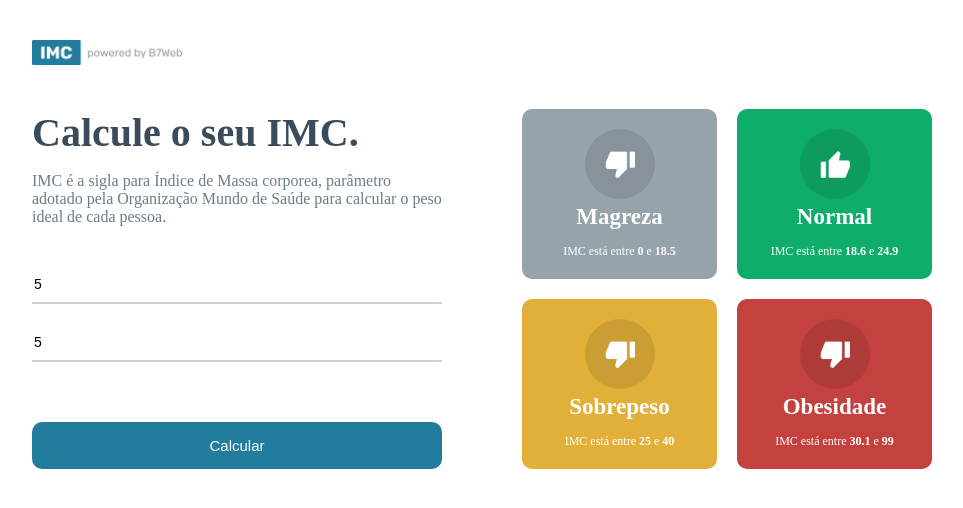
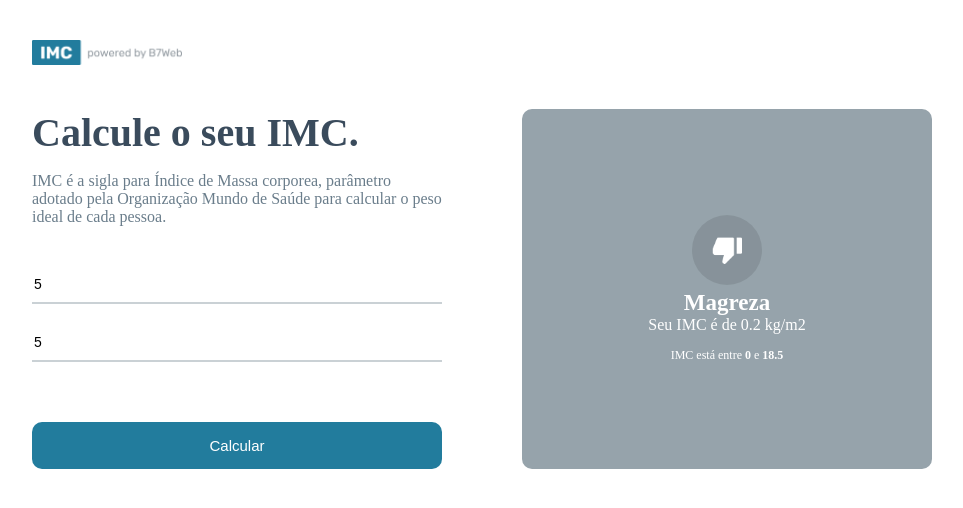
Before and after one commit to dimitriscalixto/React-IMC, a React (Create React App) app: page / in a window 1280 px wide. Both pictures are taken after typing "5", "5" into the empty fields and a click on the button "Calcular". Shown: the top 508 px of the page, without its empty margins (158-1121 px from the left). Built offline with nearby package versions, Linux system fonts and the light colour scheme.

Commit message:
Fazendo o sistema funcionar 1

```diff
--- a/src/App.module.css
+++ b/src/App.module.css
@@ -69,3 +69,13 @@
   grid-template-columns: repeat(2,1fr);
   gap: 20px;
 }
+
+.container .rightSide .rightBig {
+  flex:1;
+  display: flex;
+}
+
+.yourImc {
+  font-size: 17px;
+  margin: 10px 0 50px 0;
+}
--- a/src/App.tsx
+++ b/src/App.tsx
@@ -1,14 +1,15 @@
 import { useState } from 'react';
 import styles from './App.module.css';
 import poweredImage from './assets/powered.png';
-import { levels, calculateImc } from './helpers/imc';
-import { GridItem} from './components/gridItem';
+import { levels, calculateImc, Level } from './helpers/imc';
+import { GridItem } from './components/gridItem';
 const App = () => {
   const [heightField, setHeightField] = useState<number>(0);
   const [weightField, setWeightField] = useState<number>(0);
+  const [toShow, setToShow] = useState<Level | null>(null);
   const handleCalculateButton = () => {
     if (heightField && weightField) {
-
+      setToShow(calculateImc(heightField, weightField));
     } else {
       alert('Digite todos os campos');
     }
@@ -41,11 +42,21 @@
         </div>
 
         <div className={styles.rightSide}>
-          <div className={styles.grid}>
-            {levels.map((item, key) => (
-                <GridItem key={key} item={item}/>
-            ))}
-          </div>
+          {!toShow &&
+            <div className={styles.grid}>
+              {levels.map((item, key) => (
+                <GridItem key={key} item={item} />
+              ))}
+            </div>
+          }
+          {toShow &&
+            <div className={styles.rightBig}>
+                <div className={styles.rightArrow}></div>
+                <GridItem item={toShow}></GridItem>
+            </div>
+
+          }
+
         </div>
       </div>
     </div>
--- a/src/components/gridItem/GridItem.tsx
+++ b/src/components/gridItem/GridItem.tsx
@@ -15,6 +15,8 @@
         <img src={item.icon === 'up' ? upImage : downImage} alt="" width="30"/>
       </div>
       <div className={styles.gridTitle}>{item.title}</div>
+
+      {item.yourImc && <div className={styles.yourImc}>Seu IMC é de {item.yourImc} kg/m2</div>}
       <div className={styles.gridInfo}>
        <>
          IMC está entre <strong>{item.imc[0]}</strong> e <strong>{item.imc[1]}</strong>
--- a/src/helpers/imc.ts
+++ b/src/helpers/imc.ts
@@ -16,7 +16,7 @@
   const imc = weight / (height * height);
   for(let i in levels){
     if(imc >= levels[i].imc[0] && imc < levels[i].imc[1]){
-      levels[i].yourImc = imc;
+      levels[i].yourImc = parseFloat(imc.toFixed(2));
       return levels[i];
     }
   }
```
Also changed, not shown: src/components/gridItem/GridItem.module.css (line endings or trailing spaces).
